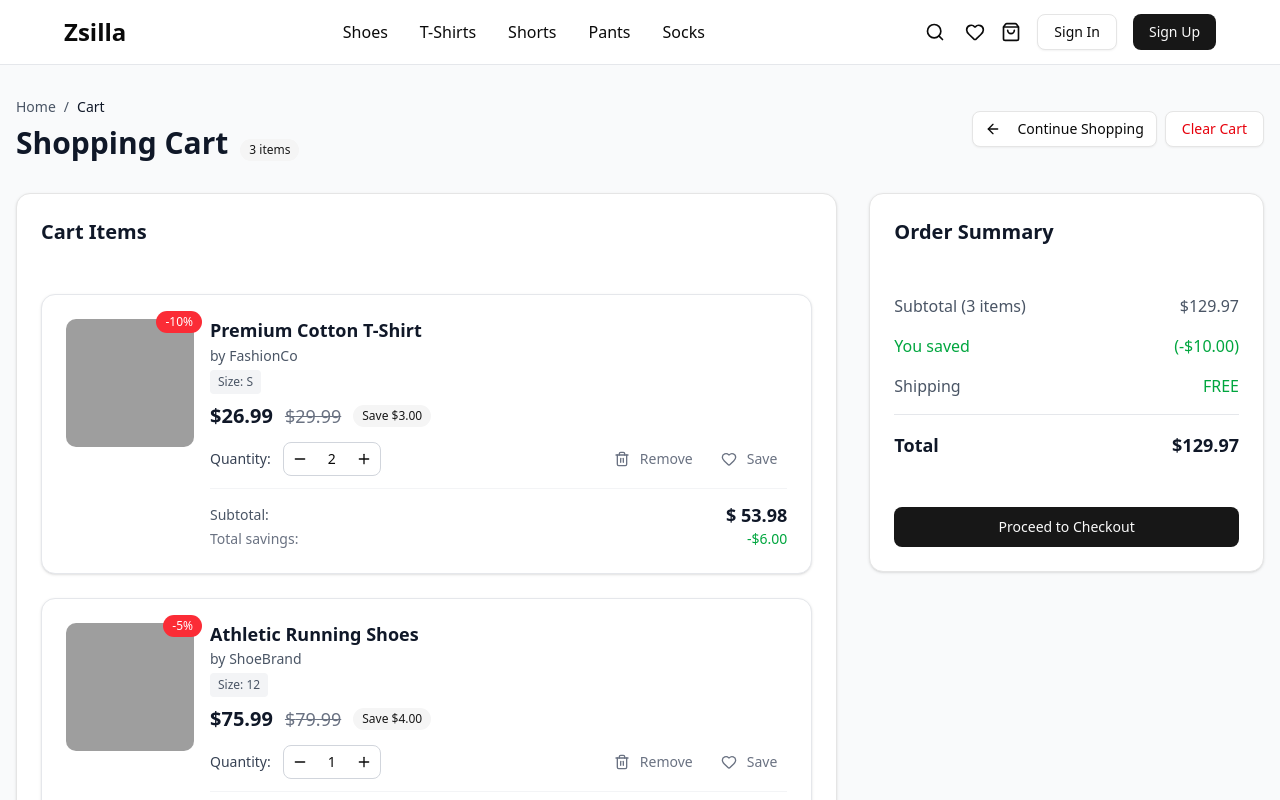
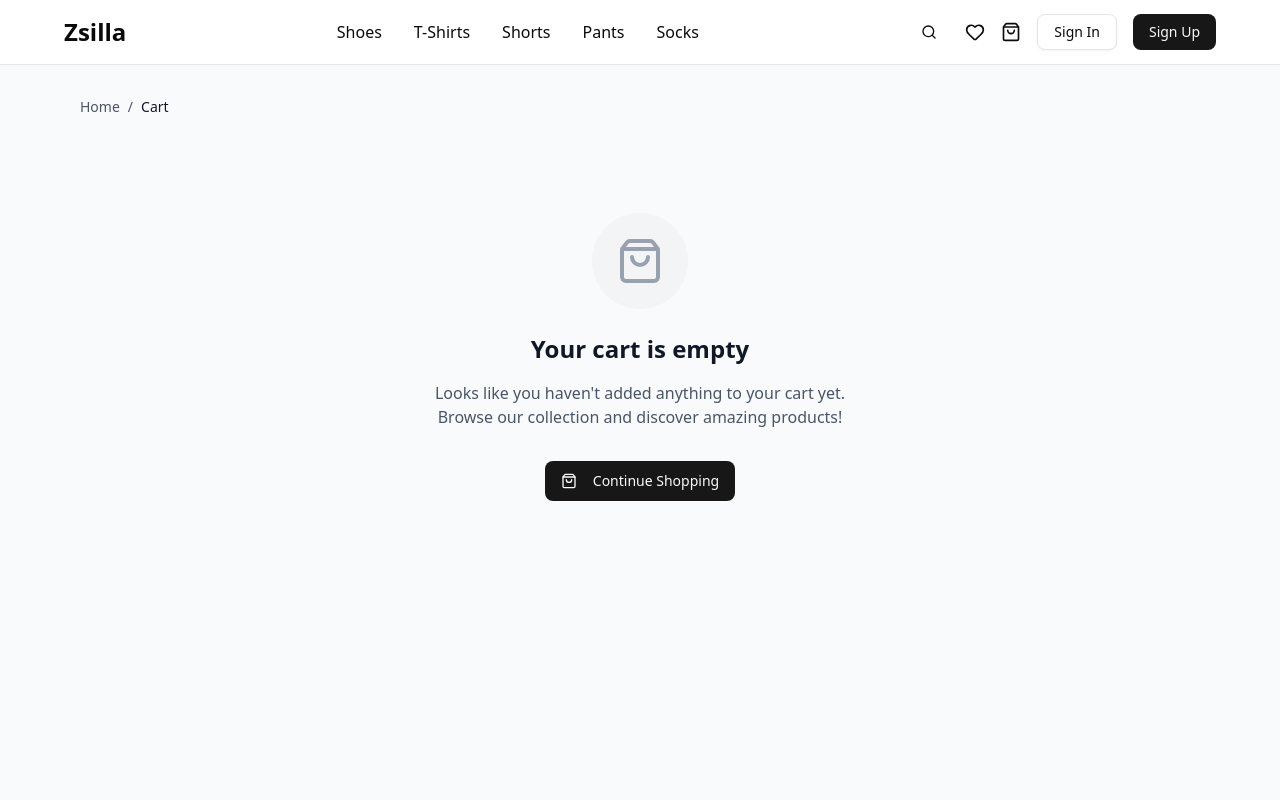
Before and after one commit to ShehaanN/Zsilla-front-end, a React (Vite) app: page /shop/cart in a window 1280 px wide. Shown: the top 800 px of the page. Built offline with nearby package versions, Linux system fonts and the light colour scheme; grey boxes are pictures that could not be loaded.

Commit message:
feat: Enhance Navigation and CartPage with Redux state management and item count display

```diff
--- a/src/components/Navigation.jsx
+++ b/src/components/Navigation.jsx
@@ -1,8 +1,10 @@
 import { Heart, Search, ShoppingBag } from "lucide-react";
 import { Link, NavLink } from "react-router";
 import { Button } from "@/components/ui/button";
+import { Badge } from "@/components/ui/badge";
 import ProductSearchForm from "./ProductSearchForm";
 import { useState } from "react";
+import { useSelector } from "react-redux";
 
 const Navigation = () => {
   const navigationItems = [
@@ -14,6 +16,8 @@ const Navigation = () => {
   ];
 
   const [isSearchOpen, setIsSearchOpen] = useState(false);
+  //get the cart data from store
+  const totalQuantity = useSelector((state) => state.cart.totalQuantity);
 
   return (
     <header className="bg-white border-b border-gray-200 px-4 lg:px-16 ">
@@ -40,18 +44,24 @@ const Navigation = () => {
           {/* icons */}
           <div className="flex items-center space-x-4">
             {/* search icon */}
-            <button
-              className="p-1 rounded-full cursor-pointer transition-colors duration-200"
+            <Button
+              variant="ghost"
+              className=" rounded-full cursor-pointer "
               onClick={() => setIsSearchOpen(!isSearchOpen)}
             >
               <Search size={20} />
-            </button>
+            </Button>
             {/* wishlist icon */}
             <Heart size={20} />
 
             {/* cart icon */}
-            <Link to="/shop/cart">
+            <Link to="/shop/cart" className=" relative cursor-pointer">
               <ShoppingBag size={20} />
+              {totalQuantity > 0 && (
+                <Badge className="absolute -top-2 -right-2 text-xs rounded-full text-white  w-5">
+                  {totalQuantity}
+                </Badge>
+              )}
             </Link>
 
             {/* auth section */}
--- a/src/pages/cart.page.jsx
+++ b/src/pages/cart.page.jsx
@@ -4,41 +4,32 @@ import { Button } from "@/components/ui/button";
 import { Card } from "@/components/ui/card";
 import { Badge } from "@/components/ui/badge";
 import CartItem from "../components/CartItem";
+import { useDispatch, useSelector } from "react-redux";
+import {
+  clearCart,
+  removeFromCart,
+  updateQuantity,
+} from "../lib/features/cartSlice";
 
 const CartPage = () => {
+  const dispatch = useDispatch();
+  const { items, totalQuantity } = useSelector((state) => state.cart);
   const isSignedIn = true;
-  const cart = [
-    {
-      _id: "1",
-      name: "Premium Cotton T-Shirt",
-      categoryId: "1",
-      image:
-        "https://images.unsplash.com/photo-1521572163474-6864f9cf17ab?w=600&h=600&fit=crop",
-      price: 29.99,
-      size: "S",
-      stock: 25,
-      brand: "FashionCo",
-      quantity: 2,
 
-      discount: 10,
-    },
-    {
-      _id: "2",
-      name: "Athletic Running Shoes",
-      categoryId: "4",
-      image:
-        "https://images.unsplash.com/photo-1542291026-7eec264c27ff?w=600&h=600&fit=crop",
-      price: 79.99,
-      size: "12",
-      stock: 25,
-      brand: "ShoeBrand",
-      quantity: 1,
-      discount: 5,
-    },
-  ];
+  const handleQuantityChange = (productId, size, newQuantity) => {
+    dispatch(updateQuantity({ id: productId, size, quantity: newQuantity }));
+  };
+
+  const handleRemoveItem = (productId, size) => {
+    dispatch(removeFromCart({ id: productId, size }));
+  };
+
+  const handleClearCart = () => {
+    dispatch(clearCart());
+  };
 
   const cartSummary = {
-    subtotal: cart.reduce((total, item) => {
+    subtotal: items.reduce((total, item) => {
       try {
         const price = parseFloat(item.price);
         const discount = parseFloat(item.discount);
@@ -52,7 +43,7 @@ const CartPage = () => {
       }
     }, 0),
 
-    itemCount: cart.reduce((total, item) => {
+    itemCount: items.reduce((total, item) => {
       try {
         return total + (parseInt(item.quantity) || 1);
       } catch (error) {
@@ -60,7 +51,7 @@ const CartPage = () => {
       }
     }, 0),
 
-    savings: cart.reduce((total, item) => {
+    savings: items.reduce((total, item) => {
       try {
         return total + item.price * (item.discount / 100) * item.quantity;
       } catch (error) {
@@ -69,7 +60,7 @@ const CartPage = () => {
     }, 0),
   };
 
-  if (!cart || cart.length === 0) {
+  if (!items || items.length === 0) {
     return (
       <div className="min-h-screen bg-gray-50">
         <div className="max-w-6xl mx-auto px-4 py-8">
@@ -135,9 +126,10 @@ const CartPage = () => {
               </Link>
             </Button>
 
-            {cart.length > 0 && (
+            {items.length > 0 && (
               <Button
                 variant="outline"
+                onClick={handleClearCart}
                 className="text-red-600 hover:text-red-700 hover:bg-red-50"
               >
                 Clear Cart
@@ -155,9 +147,13 @@ const CartPage = () => {
               </h2>
 
               <div className="space-y-6">
-                {cart.map((item) => (
+                {items.map((item) => (
                   <div key={item._id}>
-                    <CartItem item={item} />
+                    <CartItem
+                      item={item}
+                      handleQuantityChange={handleQuantityChange}
+                      handleRemoveItem={handleRemoveItem}
+                    />
                   </div>
                 ))}
               </div>
@@ -173,7 +169,7 @@ const CartPage = () => {
 
               <div className="space-y-4">
                 <div className="flex justify-between text-gray-600">
-                  <span>Subtotal ({cartSummary.itemCount} items)</span>
+                  <span>Subtotal ({totalQuantity} items)</span>
                   <span>${cartSummary.subtotal.toFixed(2)}</span>
                 </div>
 
@@ -202,7 +198,7 @@ const CartPage = () => {
                 <Button
                   size="lg"
                   className="w-full mt-6"
-                  disabled={cart.length === 0}
+                  disabled={items.length === 0}
                 >
                   Proceed to Checkout
                 </Button>
@@ -211,7 +207,7 @@ const CartPage = () => {
                   <Button
                     size="lg"
                     className="w-full"
-                    disabled={cart.length === 0}
+                    disabled={items.length === 0}
                   >
                     <LogIn className="h-5 w-5 mr-2" />
                     Sign In to Checkout
```
